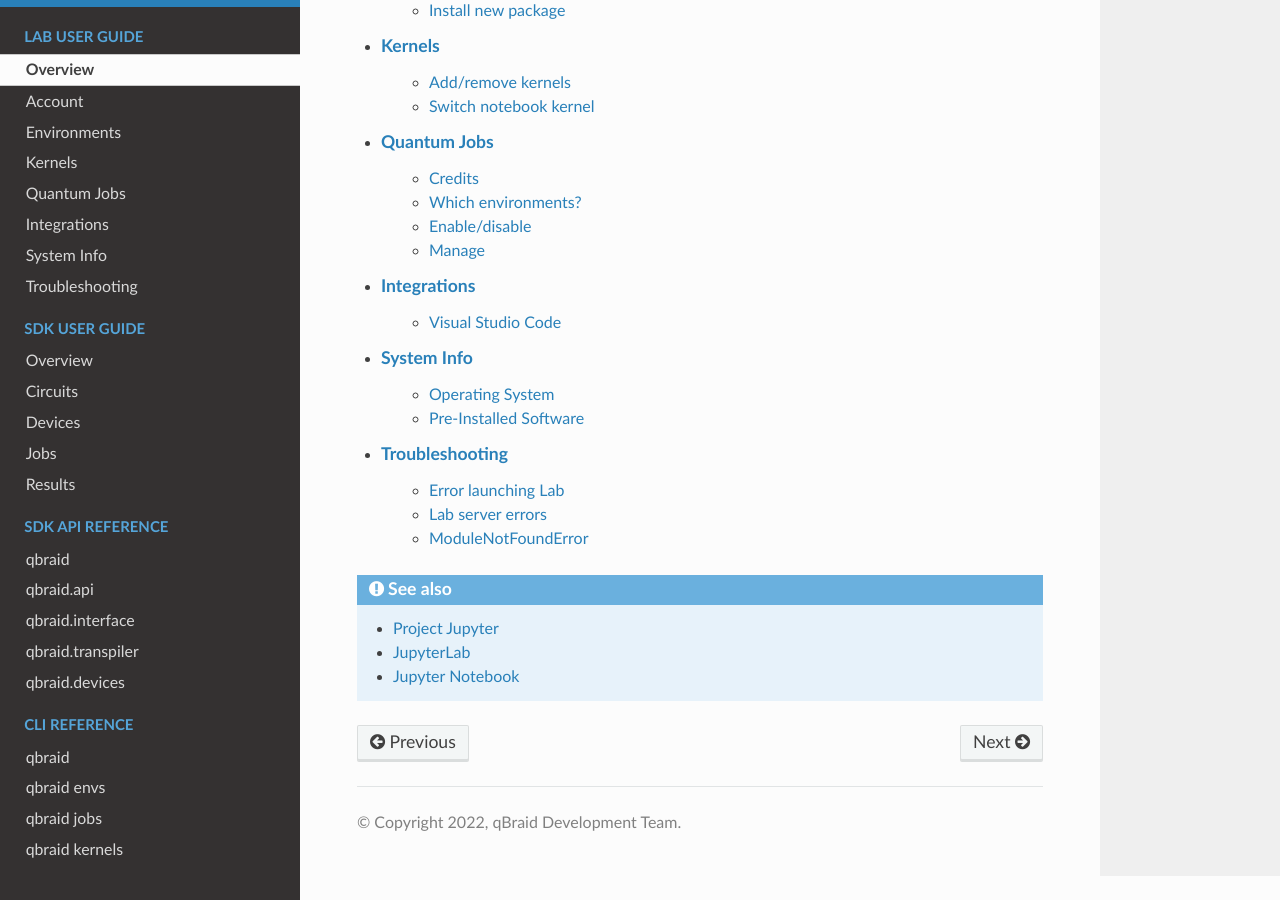
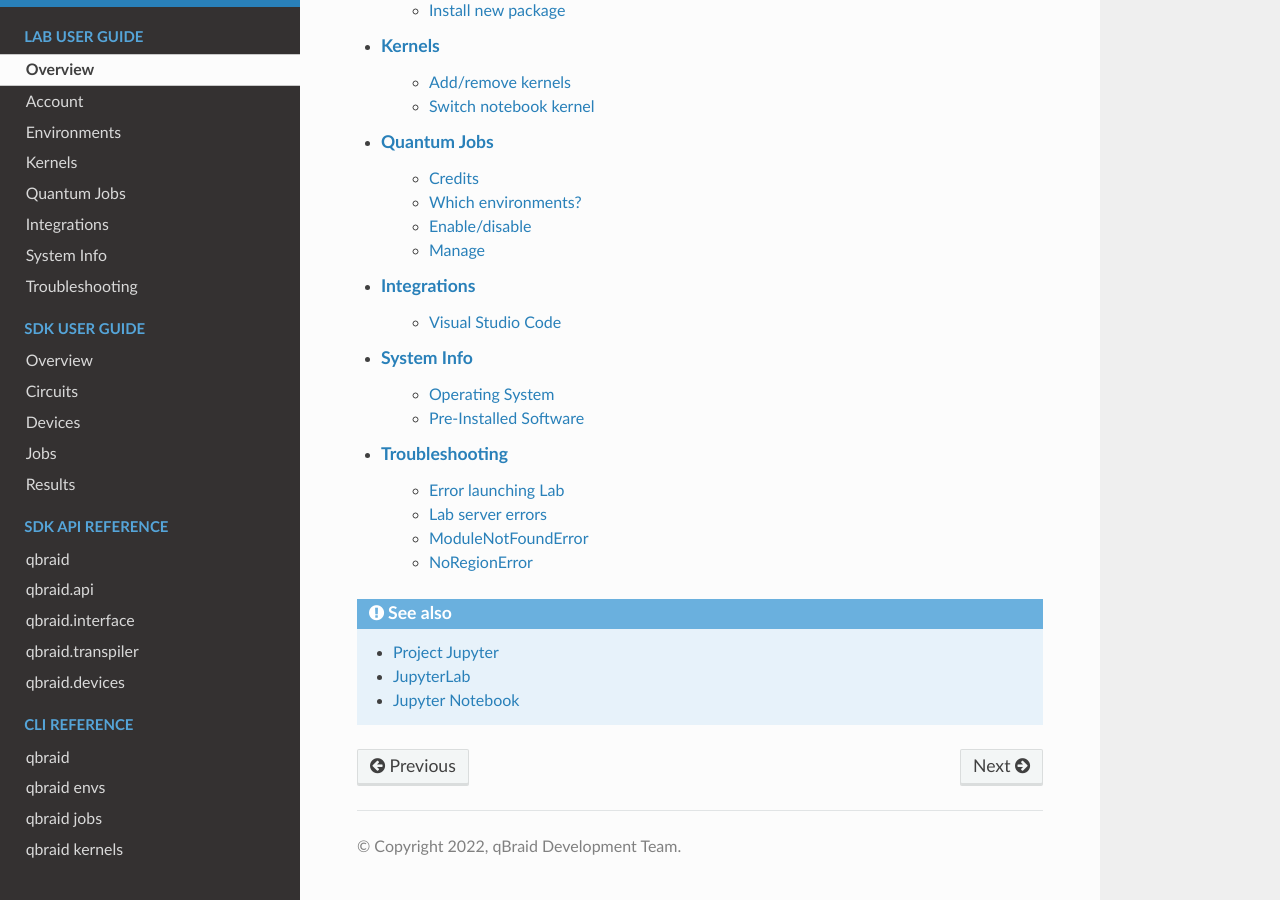
Before and after one commit to qBraid/qBraid, a Sphinx documentation site: the page built from docs/lab/overview.rst, in a window 1280 px wide and 900 px high, scrolled down 518 px. Built offline with Sphinx 7.4.7 and the Read the Docs theme 2.0.0, drawn with Linux system fonts in a browser that asks for light colours.

Commit message:
Update overview.rst

```diff
--- a/docs/lab/overview.rst
+++ b/docs/lab/overview.rst
@@ -45,6 +45,7 @@
    - `Error launching Lab <troubleshoot.html#error-launching-lab>`_
    - `Lab server errors <troubleshoot.html#lab-server-errors>`_
    - `ModuleNotFoundError <troubleshoot.html#modulenotfounderror>`_
+   - `NoRegionError <troubleshoot.html#noregionerror>`_
 
 
 .. seealso::
```
